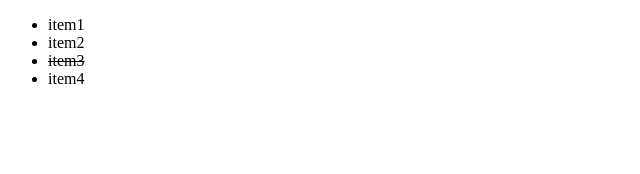
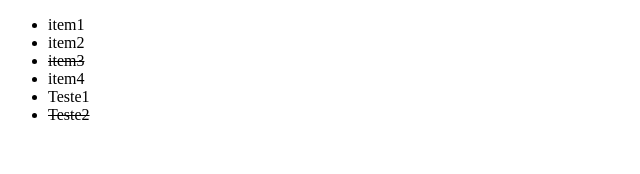
Before and after one commit to AllanSouza23/letscode, a React (Create React App) app in the folder reactComponentesTipoClasse/meu-app/: page / in a window 1280 px wide. Shown: the top 174 px of the page, without its empty margins (0-640 px from the left). Built offline with nearby package versions, Linux system fonts and the light colour scheme.

Commit message:
Componentes aninhados em React

```diff
--- a/reactComponentesTipoClasse/meu-app/src/components/Lista.js
+++ b/reactComponentesTipoClasse/meu-app/src/components/Lista.js
@@ -33,6 +33,7 @@ export class Lista extends React.Component {
 
         <ul>
           {this.state.items.map((item) => (<Item key={item.id} completo={item.completo}>{item.nome}</Item>) )}
+          {React.Children.map(this.props.children, child => child.type == Item ? child : null)}
         </ul>
       </>
     );
--- a/reactComponentesTipoClasse/meu-app/src/index.js
+++ b/reactComponentesTipoClasse/meu-app/src/index.js
@@ -1,11 +1,11 @@
 import React from 'react';
 import ReactDOM from 'react-dom';
-import App from './components/App';
-import App2 from './components/App2';
-import { App3 } from './components/App3';
-import { App4 } from './components/App4';
-import { App5 } from './components/App5';
-import { Lista } from './components/Lista';
+// import App from './components/App';
+// import App2 from './components/App2';
+// import { App3 } from './components/App3';
+// import { App4 } from './components/App4';
+// import { App5 } from './components/App5';
+import { Lista, Item } from './components/Lista';
 import reportWebVitals from './reportWebVitals';
 
 ReactDOM.render(
@@ -24,7 +24,10 @@ ReactDOM.render(
     {/* Estudando ciclo de vida de componentes em React */}
     {/* <App5></App5> */}
     {/* Renderização de listas */}
-    <Lista></Lista>
+    <Lista>
+      <Item key={5} id={5} completo={false}>Teste1</Item>
+      <Item key={6} id={6} completo={true}>Teste2</Item>
+    </Lista>
   </React.StrictMode>,
   document.getElementById('root')
 );
```
